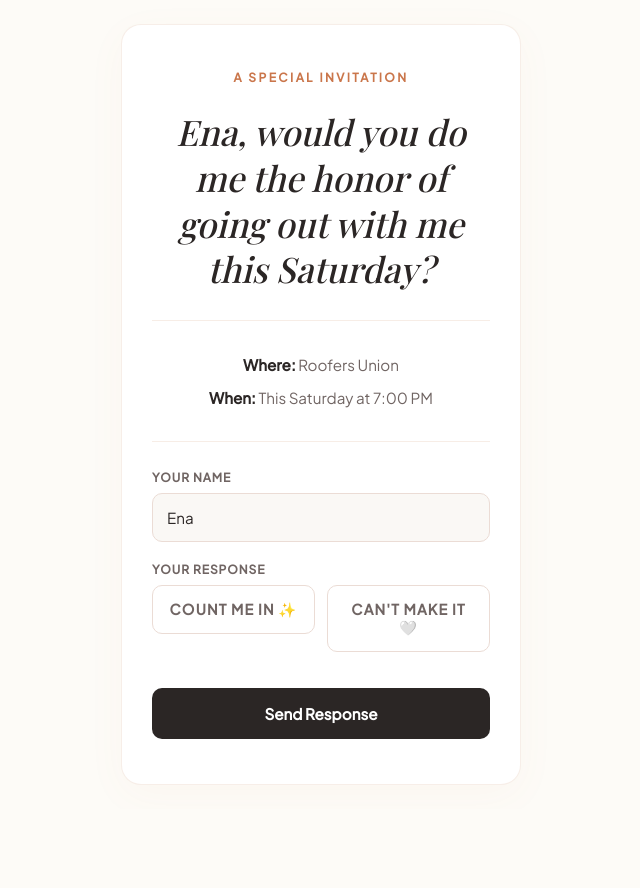
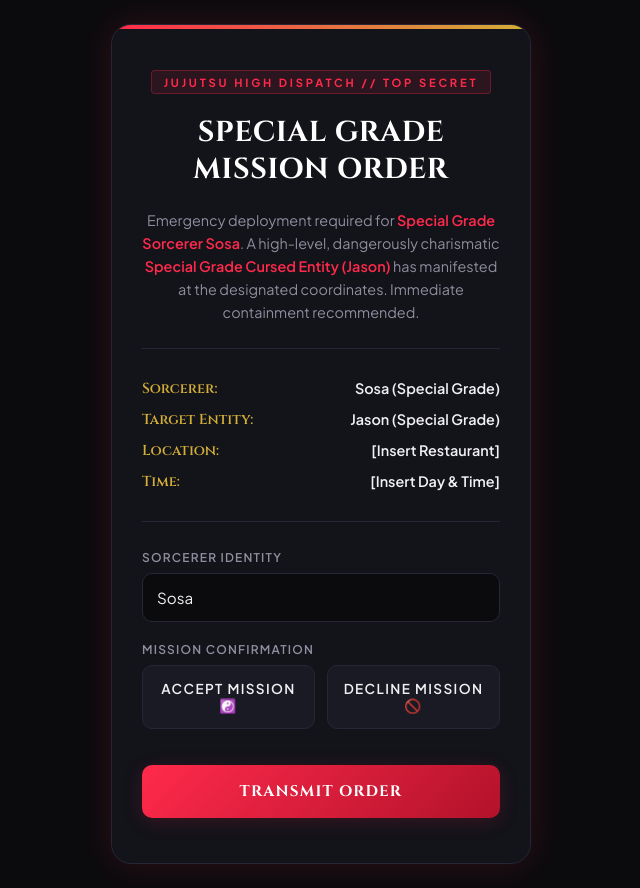
Before and after one commit to jasonpierce11/date-invite, a plain HTML site: page index.html in a window 1280 px wide. Shown: the whole page, without its empty margins (319-959 px from the left). Before the commit the page ends 809 px from the top, so only its background shows below. Drawn offline with nearby package versions, Linux system fonts and the light colour scheme; a web font is replaced by a local one.

Commit message:
Revise invitation to Jujutsu High mission order
Updated the invitation theme to a Jujutsu High mission order, including changes to the title, styles, and form elements to reflect the new context.

```diff
--- a/index.html
+++ b/index.html
@@ -3,17 +3,20 @@
 <head>
     <meta charset="UTF-8">
     <meta name="viewport" content="width=device-width, initial-scale=1.0">
-    <title>An Invitation for Ena</title>
+    <title>Jujutsu High Dispatch // Mission Order</title>
     <link rel="preconnect" href="https://fonts.googleapis.com">
     <link rel="preconnect" href="https://fonts.gstatic.com" crossorigin>
-    <link href="https://fonts.googleapis.com/css2?family=Playfair+Display:ital,wght@0,400..700;1,400..700&family=Plus+Jakarta+Sans:wght@300;400;500&display=swap" rel="stylesheet">
+    <link href="https://fonts.googleapis.com/css2?family=Cinzel:wght@600;700&family=Plus+Jakarta+Sans:wght@300;400;600;700&display=swap" rel="stylesheet">
     <style>
         :root {
-            --bg-color: #fdfbf7;
-            --text-main: #2b2625;
-            --text-muted: #706563;
-            --accent: #ca764b;
-            --accent-light: #f7ede6;
+            --bg-color: #0b0b0e;
+            --card-bg: #13131a;
+            --text-main: #f0f0f5;
+            --text-muted: #8e8e9f;
+            --crimson: #ff2a4b;
+            --crimson-glow: rgba(255, 42, 75, 0.15);
+            --gold: #d4af37;
+            --border-color: #262636;
         }
 
         * { box-sizing: border-box; margin: 0; padding: 0; }
@@ -31,49 +34,87 @@
         }
 
         .card {
-            background: #ffffff;
+            background: var(--card-bg);
             padding: 45px 30px;
             border-radius: 20px;
-            box-shadow: 0 10px 40px rgba(202, 118, 75, 0.04);
-            max-width: 400px;
+            box-shadow: 0 0 35px var(--crimson-glow);
+            max-width: 420px;
             width: 100%;
             text-align: center;
-            border: 1px solid rgba(247, 237, 230, 0.9);
+            border: 1px solid var(--border-color);
+            position: relative;
+            overflow: hidden;
+        }
+
+        .card::before {
+            content: '';
+            position: absolute;
+            top: 0;
+            left: 0;
+            width: 100%;
+            height: 4px;
+            background: linear-gradient(90deg, var(--crimson), var(--gold));
         }
 
         .header-tag {
-            font-size: 0.75rem;
+            font-size: 0.7rem;
             text-transform: uppercase;
-            letter-spacing: 0.2em;
-            color: var(--accent);
-            font-weight: 600;
+            letter-spacing: 0.25em;
+            color: var(--crimson);
+            font-weight: 700;
+            margin-bottom: 20px;
+            display: inline-block;
+            padding: 4px 12px;
+            background: rgba(255, 42, 75, 0.1);
+            border: 1px solid rgba(255, 42, 75, 0.3);
+            border-radius: 4px;
+        }
+
+        h1 {
+            font-family: 'Cinzel', serif;
+            font-size: 1.8rem;
+            font-weight: 700;
+            line-height: 1.3;
+            margin-bottom: 20px;
+            color: #ffffff;
+            letter-spacing: 0.02em;
+        }
+
+        p.briefing {
+            font-size: 0.9rem;
+            color: var(--text-muted);
+            line-height: 1.6;
             margin-bottom: 24px;
         }
 
-        h1 {
-            font-family: 'Playfair Display', serif;
-            font-size: 2.2rem;
-            font-weight: 500;
-            font-style: italic;
-            line-height: 1.3;
-            margin-bottom: 24px;
-            color: var(--text-main);
+        .briefing span.highlight {
+            color: var(--crimson);
+            font-weight: 600;
         }
 
         .details {
-            margin: 28px 0;
-            padding: 20px 0;
-            border-top: 1px solid var(--accent-light);
-            border-bottom: 1px solid var(--accent-light);
+            margin: 24px 0;
+            padding: 18px 0;
+            border-top: 1px solid var(--border-color);
+            border-bottom: 1px solid var(--border-color);
+            text-align: left;
         }
 
         .detail-item {
-            margin: 14px 0;
-            font-size: 0.95rem;
+            margin: 12px 0;
+            font-size: 0.9rem;
             color: var(--text-muted);
+            display: flex;
+            justify-content: space-between;
         }
 
         .detail-item strong {
+            color: var(--gold);
+            font-weight: 600;
+            font-family: 'Cinzel', serif;
+        }
+
+        .detail-item span.val {
             color: var(--text-main);
             font-weight: 600;
         }
@@ -84,7 +125,7 @@
             display: block;
             font-size: 0.75rem;
             text-transform: uppercase;
-            letter-spacing: 0.08em;
+            letter-spacing: 0.1em;
             margin-bottom: 8px;
             color: var(--text-muted);
             font-weight: 600;
@@ -93,9 +134,9 @@
         input[type="text"] {
             width: 100%;
             padding: 14px;
-            border: 1px solid #ebdcd5;
+            border: 1px solid var(--border-color);
             border-radius: 10px;
-            background-color: #faf8f5;
+            background-color: #0b0b0e;
             font-family: inherit;
             font-size: 0.95rem;
             color: var(--text-main);
@@ -105,9 +146,8 @@
 
         input[type="text"]:focus {
             outline: none;
-            border-color: var(--accent);
-            background-color: #ffffff;
-            box-shadow: 0 0 0 3px rgba(202, 118, 75, 0.15);
+            border-color: var(--crimson);
+            box-shadow: 0 0 10px var(--crimson-glow);
         }
 
         .radio-group {
@@ -129,69 +169,79 @@
         .radio-label {
             display: block;
             text-align: center;
-            padding: 14px;
-            border: 1px solid #ebdcd5;
+            padding: 14px 8px;
+            border: 1px solid var(--border-color);
             border-radius: 10px;
-            font-size: 0.9rem;
-            background: #ffffff;
+            font-size: 0.85rem;
+            background: #1a1a24;
+            color: var(--text-main);
             cursor: pointer;
             transition: all 0.2s ease;
+            font-weight: 600;
         }
 
         .radio-btn input[type="radio"]:checked + .radio-label {
-            background-color: var(--accent-light);
-            border-color: var(--accent);
-            color: var(--accent);
-            font-weight: 600;
+            background-color: rgba(255, 42, 75, 0.15);
+            border-color: var(--crimson);
+            color: var(--crimson);
+            box-shadow: 0 0 12px var(--crimson-glow);
         }
 
         button {
             width: 100%;
             padding: 16px;
-            background-color: var(--text-main);
+            background: linear-gradient(135deg, var(--crimson), #b3122b);
             color: #ffffff;
             border: none;
             border-radius: 10px;
-            font-family: inherit;
+            font-family: 'Cinzel', serif;
             font-size: 0.95rem;
-            font-weight: 600;
+            font-weight: 700;
+            letter-spacing: 0.08em;
             cursor: pointer;
             transition: opacity 0.2s ease;
+            box-shadow: 0 4px 20px var(--crimson-glow);
         }
 
-        button:hover { opacity: 0.95; }
+        button:hover { opacity: 0.9; }
     </style>
 </head>
 <body>
 
     <div class="card">
-        <div class="header-tag">A Special Invitation</div>
-        <h1>Ena, would you do me the honor of going out with me this Saturday?</h1>
+        <div class="header-tag">JUJUTSU HIGH DISPATCH // TOP SECRET</div>
+        <h1>SPECIAL GRADE MISSION ORDER</h1>
+
+        <p class="briefing">
+            Emergency deployment required for <span class="highlight">Special Grade Sorcerer Sosa</span>. A high-level, dangerously charismatic <span class="highlight">Special Grade Cursed Entity (Jason)</span> has manifested at the designated coordinates. Immediate containment recommended.
+        </p>
 
         <div class="details">
-            <div class="detail-item"><strong>Where:</strong> Roofers Union</div>
-            <div class="detail-item"><strong>When:</strong> This Saturday at 7:00 PM</div>
+            <div class="detail-item"><strong>Sorcerer:</strong> <span class="val">Sosa (Special Grade)</span></div>
+            <div class="detail-item"><strong>Target Entity:</strong> <span class="val">Jason (Special Grade)</span></div>
+            <div class="detail-item"><strong>Location:</strong> <span class="val">[Insert Restaurant]</span></div>
+            <div class="detail-item"><strong>Time:</strong> <span class="val">[Insert Day & Time]</span></div>
         </div>
 
-        <form id="rsvpForm" name="ena-rsvp" method="POST" data-netlify="true" action="/?success=true">
-            <input type="hidden" name="form-name" value="ena-rsvp" />
+        <form id="rsvpForm" name="sosa-jjk-rsvp" method="POST" data-netlify="true" action="/?success=true">
+            <input type="hidden" name="form-name" value="sosa-jjk-rsvp" />
 
-            <label for="name">Your Name</label>
-            <input type="text" id="name" name="name" value="Ena" required>
+            <label for="name">Sorcerer Identity</label>
+            <input type="text" id="name" name="name" value="Sosa" required>
 
-            <label>Your Response</label>
+            <label>Mission Confirmation</label>
             <div class="radio-group">
                 <div class="radio-btn">
                     <input type="radio" id="yes" name="rsvp" value="yes" required>
-                    <label for="yes" class="radio-label">Count me in ✨</label>
+                    <label for="yes" class="radio-label">Accept Mission ☯️</label>
                 </div>
                 <div class="radio-btn">
                     <input type="radio" id="no" name="rsvp" value="no" required>
-                    <label for="no" class="radio-label">Can't make it 🤍</label>
+                    <label for="no" class="radio-label">Decline Mission 🚫</label>
                 </div>
             </div>
 
-            <button type="submit">Send Response</button>
+            <button type="submit">TRANSMIT ORDER</button>
         </form>
     </div>
 
@@ -202,9 +252,9 @@
             let smsMessage = "";
 
             if (selectedRsvp === "yes") {
-                smsMessage = "Of course, Jason. I feel like I’ve been waiting all my life for this honor";
+                smsMessage = "Mission accepted. Special Grade Sorcerer Sosa is en route to contain the Special Grade Curse (Jason). Prepare for battle.";
             } else {
-                smsMessage = "Sorry :/";
+                smsMessage = "Mission failed: Domain Expansion unavailable. Sorcerer Sosa is out of cursed energy :/";
             }
 
             const smsUrl = `sms:${myPhoneNumber}?&body=${encodeURIComponent(smsMessage)}`;
@@ -215,7 +265,7 @@
         });
 
         if (window.location.search.includes('success=true')) {
-            alert("Response sent! Can't wait. ✨");
+            alert("Mission response recorded. Transmission complete.");
             window.history.replaceState({}, document.title, window.location.pathname);
         }
     </script>
```
